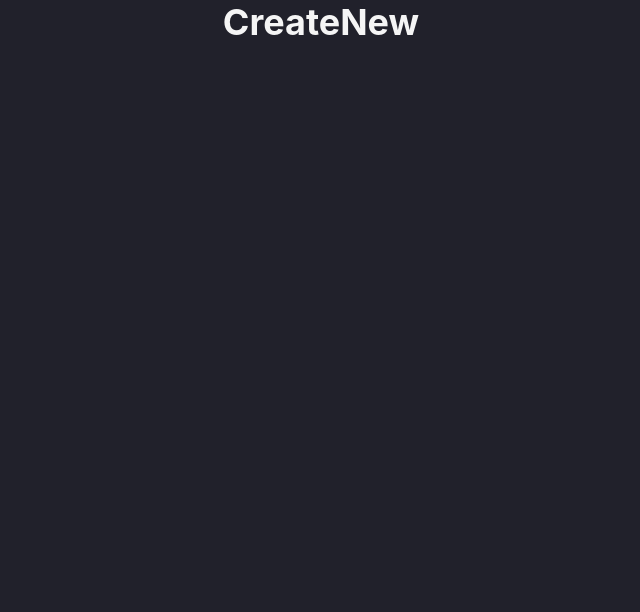
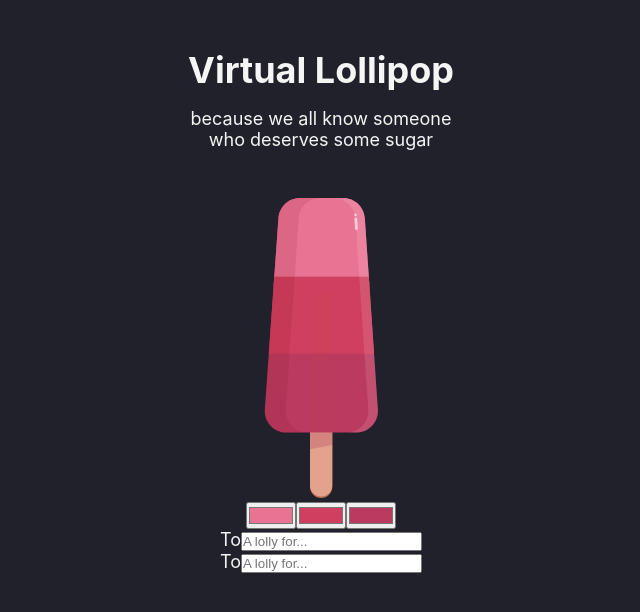
Before and after one commit to NaumanMunir9/virtual-lolly-p12e, a Gatsby site: page /createNew in a window 1280 px wide. Shown: the whole page, without its empty margins (319-959 px from the left). Built offline with nearby package versions, Linux system fonts and the light colour scheme; Gatsby itself is replaced by a stand-in of ours.

Commit message:
color picker

```diff
--- a/src/pages/createNew.js
+++ b/src/pages/createNew.js
@@ -1,9 +1,78 @@
+// libraries
 import React from "react";
+
+// components
+import Header from "../components/Header";
+import Lolly from "../components/Lolly";
 
 export default function CreateNewPage() {
   return (
     <div>
-      <h1>CreateNew</h1>
+      <Header />
+
+      <div>
+        <Lolly
+          fillLollyTop="#E97393"
+          fillLollyMiddle="#D03F5F"
+          fillLollyBottom="#BB3A5F"
+        />
+      </div>
+
+      <div className="flavours">
+        <label htmlFor="flavourTop" className="pickerLabel">
+          <input
+            type="color"
+            name="flavourTop"
+            id="flavourTop"
+            className="colorPicker"
+            value="#E97393"
+          />
+        </label>
+
+        <label htmlFor="flavourMiddle" className="pickerLabel">
+          <input
+            type="color"
+            name="flavourMiddle"
+            id="flavourMiddle"
+            className="colorPicker"
+            value="#D03F5F"
+          />
+        </label>
+
+        <label htmlFor="flavourBottom" className="pickerLabel">
+          <input
+            type="color"
+            name="flavourBottom"
+            id="flavourBottom"
+            className="colorPicker"
+            value="#BB3A5F"
+          />
+        </label>
+      </div>
+
+      <div className="form">
+        <div className="form__details">
+          <div>
+            <label htmlFor="recipientName">To</label>
+            <input
+              type="text"
+              name="recipientName"
+              id="recipientName"
+              placeholder="A lolly for..."
+            />
+          </div>
+
+          <div>
+            <label htmlFor="recipientName">To</label>
+            <input
+              type="text"
+              name="recipientName"
+              id="recipientName"
+              placeholder="A lolly for..."
+            />
+          </div>
+        </div>
+      </div>
     </div>
   );
 }
```
